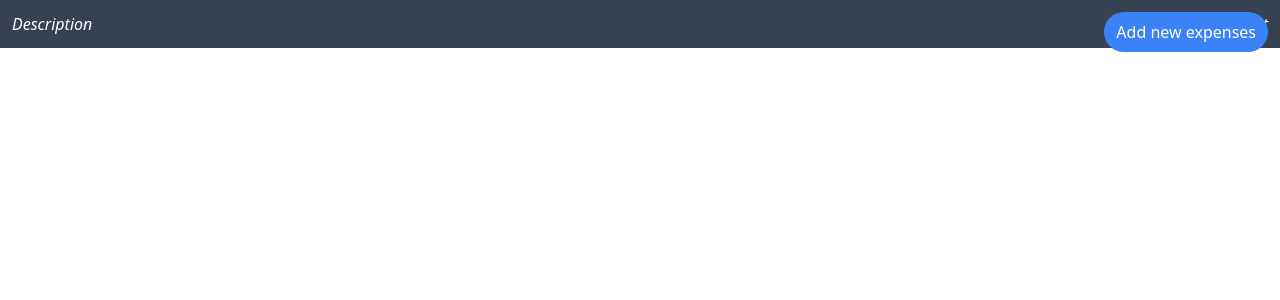
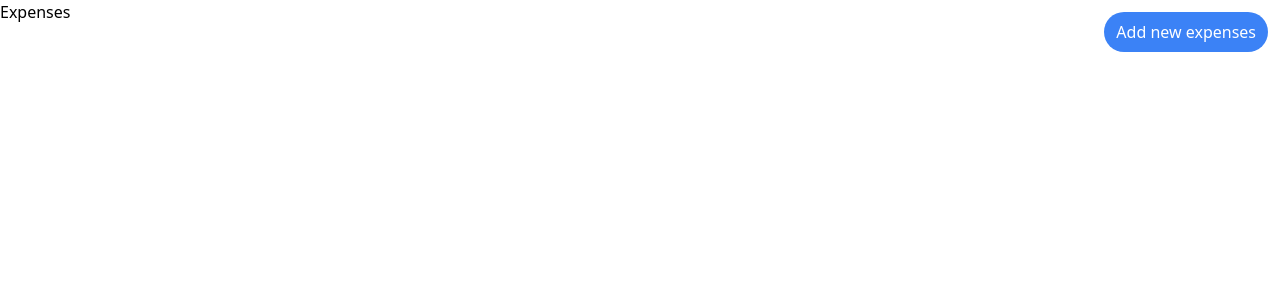
Before and after one commit to weraldco/ExpenseTrackerApp, a React (Vite) app: page / in a window 1280 px wide. Shown: the top 300 px of the page. Built offline with nearby package versions, Linux system fonts and the light colour scheme.

Commit message:
update the Expenses Page

```diff
--- a/src/components/Expenses.tsx
+++ b/src/components/Expenses.tsx
@@ -2,19 +2,17 @@ import { useSelector } from 'react-redux';
 import { ExpenseT } from '../reduxStore/slice/expenseSlice';
 import { RootState } from '../reduxStore/store';
 export default function Expenses() {
-	const expenses = useSelector((state: RootState) => state.expense);
+	const data = useSelector((state: RootState) => state.expense);
+	const collectionOfExpenses = data.filter((item) => item.type === 'expense');
+	console.log(collectionOfExpenses);
 
 	return (
 		<>
-			<div className="grid w-full">
-				<div className=" grid w-full gap-2">
-					<div className=" grid grid-cols-2 w-full gap-2 bg-gray-700 text-white p-3 italic">
-						<div>Description</div>
-						<div className="text-right">Amount</div>
-					</div>
-
-					{expenses.map((expense) => (
-						<ExpenseItem expense={expense} key={expense.description} />
+			<div>
+				<h1>Expenses</h1>
+				<div>
+					{collectionOfExpenses.map((expense) => (
+						<ExpenseItem key={expense.description} expense={expense} />
 					))}
 				</div>
 			</div>
@@ -26,36 +24,10 @@ type ExpenseItemProps = {
 	expense: ExpenseT;
 };
 function ExpenseItem({ expense }: ExpenseItemProps) {
-	const { description, amount, date, type } = expense;
-
-	const dateString = date.toLocaleDateString('en-EN', {
-		year: 'numeric',
-		day: '2-digit',
-		month: 'short',
-	});
-
-	const timeString = date.toLocaleTimeString('en-EN', {
-		hour: '2-digit',
-		minute: '2-digit',
-	});
-
+	const { description, date, type, amount } = expense;
 	return (
-		<div className=" grid grid-cols-2 w-full gap-2 bg-blue-200 px-3 py-2 items-center">
-			<div>
-				<div>{description}</div>
-				<div className="text-xs text-gray-500">
-					{dateString} - {timeString}
-				</div>
-			</div>
-			<div
-				className={
-					type === 'expense'
-						? 'text-red-400 text-right'
-						: 'text-blue-400 text-right'
-				}
-			>
-				${amount.toFixed(2)}
-			</div>
-		</div>
+		<>
+			<div>{description}</div>
+		</>
 	);
 }
--- /dev/null
+++ b/src/components/Transactions.tsx
@@ -0,0 +1,65 @@
+import { useSelector } from 'react-redux';
+import { ExpenseT } from '../reduxStore/slice/expenseSlice';
+import { RootState } from '../reduxStore/store';
+export default function Transactions() {
+	const expenses = useSelector((state: RootState) => state.expense);
+	const collectionOfExpenses = expenses.filter(
+		(item) => item.type === 'expense'
+	);
+	console.log(collectionOfExpenses);
+
+	return (
+		<>
+			<div className="grid w-full">
+				<div className=" grid w-full gap-2">
+					<div className=" grid grid-cols-2 w-full gap-2 bg-gray-700 text-white p-3 italic">
+						<div>Description</div>
+						<div className="text-right">Amount</div>
+					</div>
+
+					{expenses.map((expense) => (
+						<ExpenseItem expense={expense} key={expense.description} />
+					))}
+				</div>
+			</div>
+		</>
+	);
+}
+
+type ExpenseItemProps = {
+	expense: ExpenseT;
+};
+function ExpenseItem({ expense }: ExpenseItemProps) {
+	const { description, amount, date, type } = expense;
+
+	const dateString = date.toLocaleDateString('en-EN', {
+		year: 'numeric',
+		day: '2-digit',
+		month: 'short',
+	});
+
+	const timeString = date.toLocaleTimeString('en-EN', {
+		hour: '2-digit',
+		minute: '2-digit',
+	});
+
+	return (
+		<div className=" grid grid-cols-2 w-full gap-2 bg-blue-200 px-3 py-2 items-center">
+			<div>
+				<div>{description}</div>
+				<div className="text-xs text-gray-500">
+					{dateString} - {timeString}
+				</div>
+			</div>
+			<div
+				className={
+					type === 'expense'
+						? 'text-red-400 text-right'
+						: 'text-blue-400 text-right'
+				}
+			>
+				${amount.toFixed(2)}
+			</div>
+		</div>
+	);
+}
--- a/src/pages/Home.tsx
+++ b/src/pages/Home.tsx
@@ -1,6 +1,7 @@
 import { useSelector } from 'react-redux';
 import Expenses from '../components/Expenses';
 import Modal from '../components/Modal';
+import Transactions from '../components/Transactions';
 import { RootState } from '../reduxStore/store';
 
 export default function Home() {
@@ -22,6 +23,7 @@ export default function Home() {
 				<Modal />
 			</div>
 			<div>
+				{/* <Transactions /> */}
 				<Expenses />
 			</div>
 		</>
```
